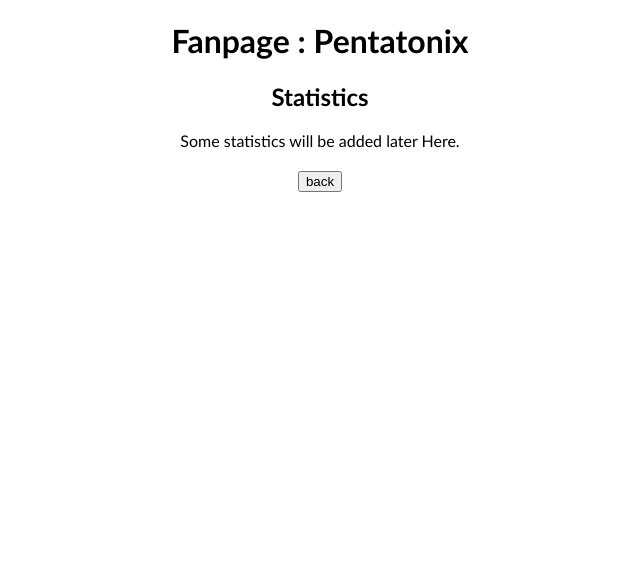
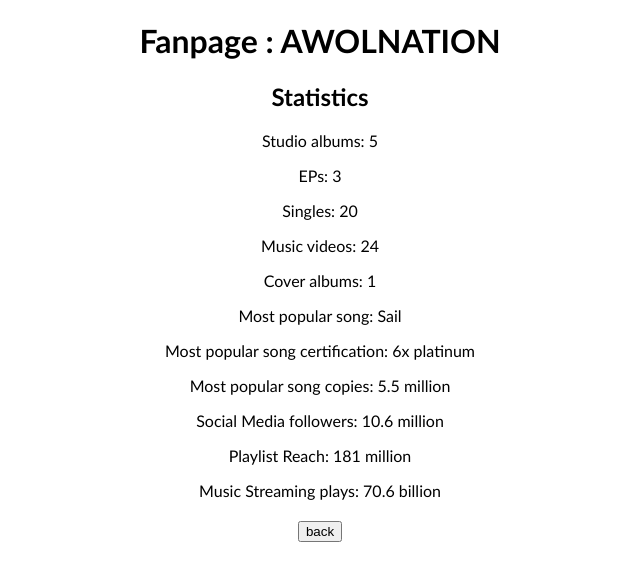
Before and after one commit to Gitsky31/My_Favorite, a plain HTML site: page statistics.html in a window 1280 px wide. Shown: the whole page, without its empty margins (320-960 px from the left). Drawn offline with Linux system fonts and the light colour scheme.

Commit message:
statistics commit

```diff
--- a/statistics.html
+++ b/statistics.html
@@ -8,13 +8,23 @@
 </head>
 <body>
     <div class="title">
-        <h1>Fanpage : Pentatonix</h1>
+        <h1>Fanpage : AWOLNATION</h1>
     </div>
     <div class="subtitle">
         <h2>Statistics</h2>
     </div>
     <div class="statistics">
-        Some statistics will be added later Here.
+            <p>Studio albums: 5</p>
+            <p>EPs: 3</p>
+            <p>Singles: 20</p>
+            <p>Music videos: 24</p>
+            <p>Cover albums: 1</p>
+            <p>Most popular song: Sail</p>
+            <p>Most popular song certification: 6x platinum</p>
+            <p>Most popular song copies: 5.5 million</p>
+            <p>Social Media followers: 10.6 million</p>
+            <pi>Playlist Reach: 181 million</p>
+            <p>Music Streaming plays: 70.6 billion</p>
     </div>
     <a href="index.html"><input type="button" value="back"></a>
 </body>
```
